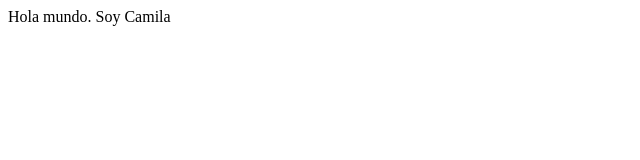
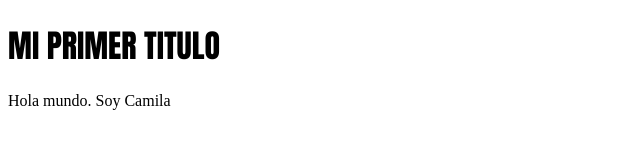
Before and after one commit to Camilav21/misitioweb, a plain HTML site: page index.html in a window 1280 px wide. Shown: the whole page, without its empty margins (0-640 px from the left). Drawn offline with Linux system fonts and the light colour scheme.

Commit message:
probando modificaciones

```diff
--- a/css/style.css
+++ b/css/style.css
@@ -0,0 +1,3 @@
+h1 {
+    font-family: Impact, Haettenschweiler, 'Arial Narrow Bold', sans-serif;
+}
--- a/index.html
+++ b/index.html
@@ -5,6 +5,8 @@
     <meta http-equiv="X-UA-Compatible" content="IE=edge">
     <meta name="viewport" content="width=device-width, initial-scale=1.0">
     <title>Document</title>
+    <h1>MI PRIMER TITULO</h1>
+    <link rel="stylesheet" href="css/style.css">
 </head>
 <body>
      Hola mundo. Soy Camila
```
